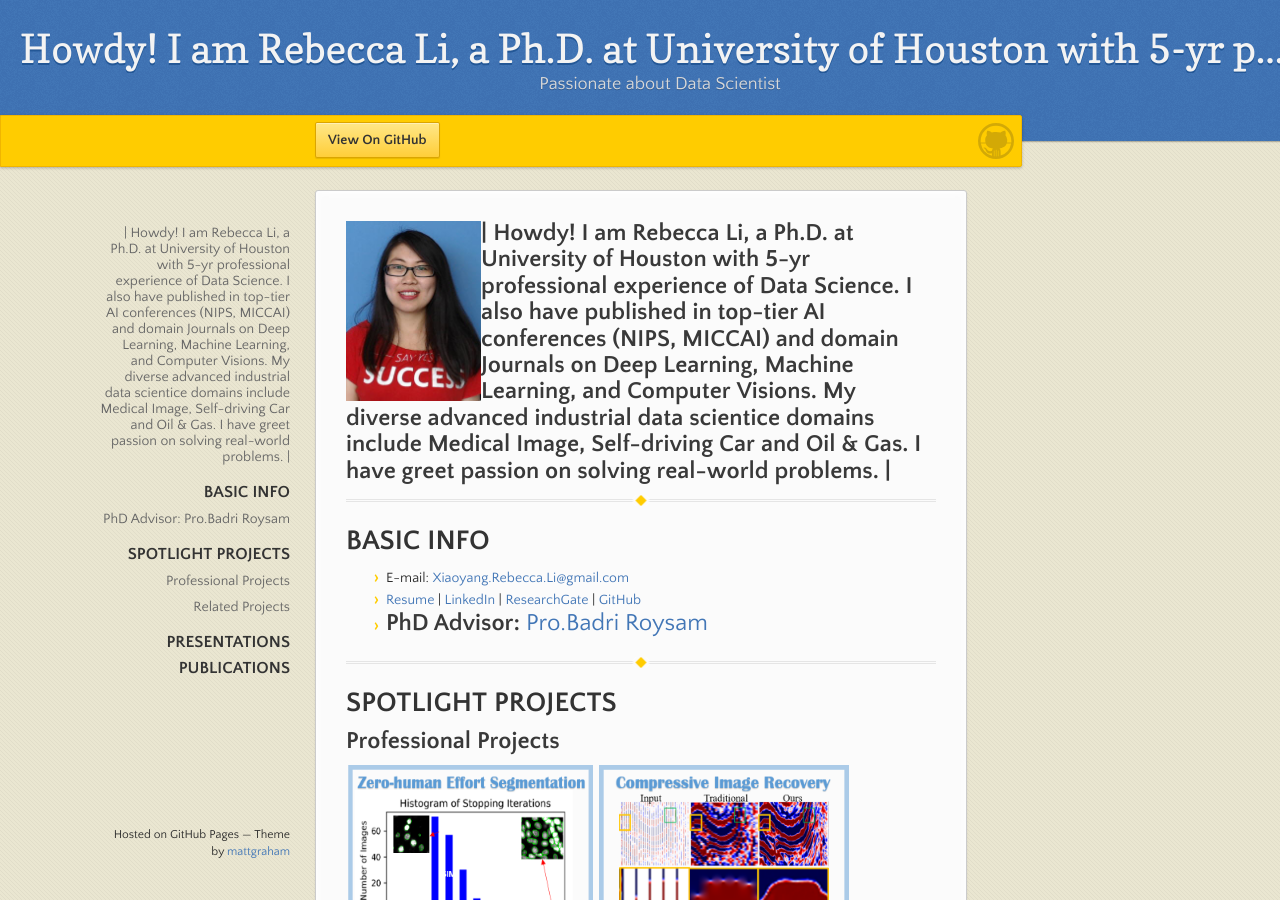
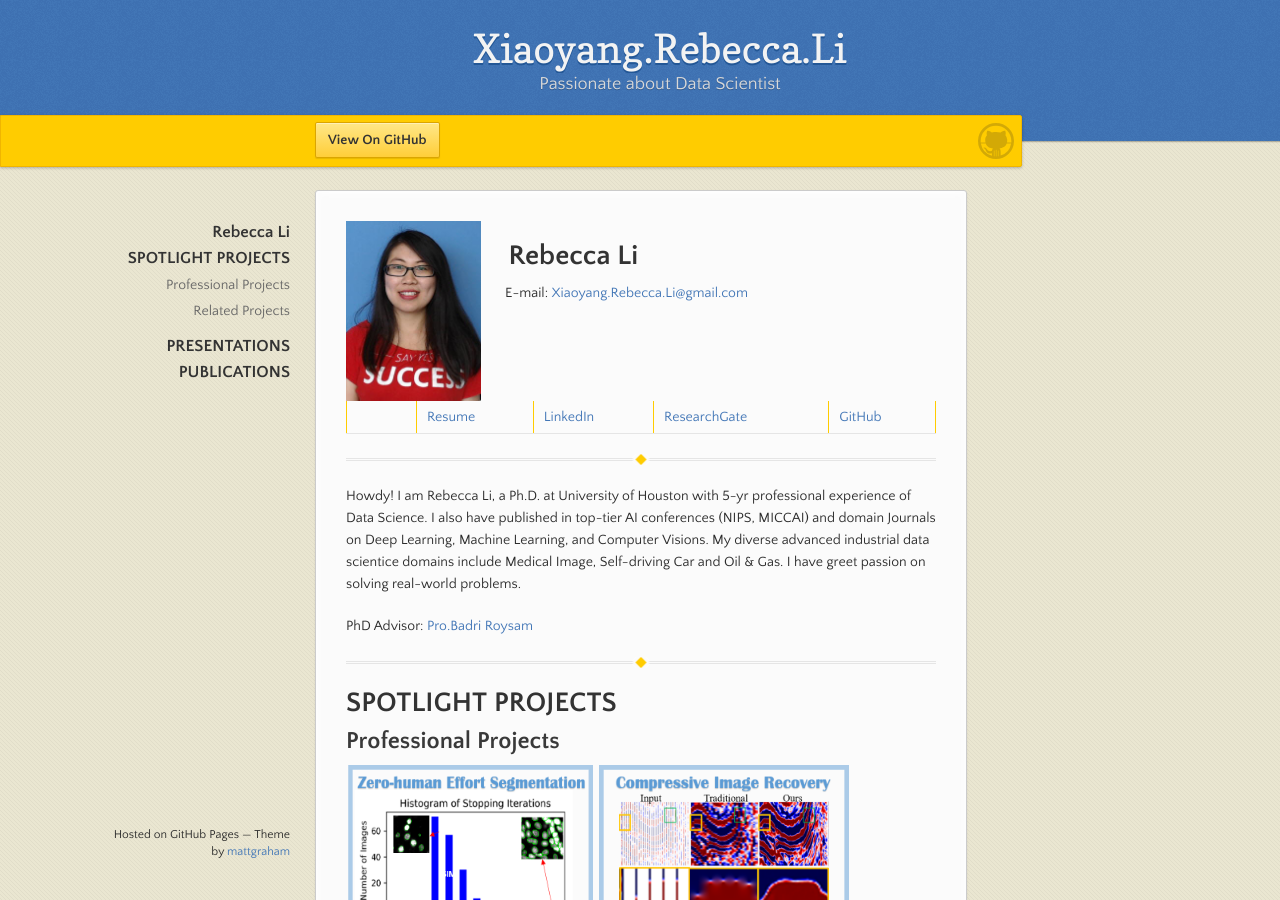
Before and after one commit to Xiaoyang-Rebecca/xiaoyang-rebecca.github.io, a Jekyll site: the page built from index.md, in a window 1280 px wide and 900 px high. Built offline with Jekyll 4.4.1, drawn with Linux system fonts in a browser that asks for light colours; our own code applies the rules of GitHub Pages for plain Markdown files; some of the changed lines change nothing that is shown.

Commit message:
theme merge

```diff
--- a/index.md
+++ b/index.md
@@ -1,14 +1,16 @@
-| <img align="left" height="180" src="./figures/Rebeccca li.jpg">   Howdy! I am Rebecca Li, a Ph.D. at University of Houston with 5-yr professional experience of Data Science. I also have published in top-tier AI conferences (NIPS, MICCAI) and domain Journals on Deep Learning, Machine Learning, and Computer Visions. My diverse advanced industrial data scientice domains include Medical Image, Self-driving Car and Oil & Gas. I have greet passion on solving real-world problems. |
---
+<img style="float: left;" height="180"  src="./figures/Rebeccca li.jpg">
+
+# &nbsp;&nbsp;&nbsp;&nbsp;Rebecca Li
+
+&nbsp;&nbsp;&nbsp;&nbsp;&nbsp;&nbsp;  E-mail:   [Xiaoyang.Rebecca.Li@gmail.com](Xiaoyang.Rebecca.Li@gmail.com)
+
+&nbsp;&nbsp;&nbsp;&nbsp;&nbsp;&nbsp; | [Resume](https://drive.google.com/file/d/1GApBS2kuk6vfx0mnKjPG59URymvI3xze/view)  |  [LinkedIn](http://linkedin.com/in/xiaoyang-rebecca-li) |  [ ResearchGate](http://researchgate.net/profile/Xiaoyang_Li14) |  [ GitHub](http://github.com/Xiaoyang-Rebecca )  |
 
 
---------------
-# BASIC INFO
-- E-mail:   [Xiaoyang.Rebecca.Li@gmail.com](Xiaoyang.Rebecca.Li@gmail.com)
-- [Resume](https://drive.google.com/file/d/1GApBS2kuk6vfx0mnKjPG59URymvI3xze/view) \|  [LinkedIn](http://linkedin.com/in/xiaoyang-rebecca-li) \| [ ResearchGate](http://researchgate.net/profile/Xiaoyang_Li14) \| [ GitHub](http://github.com/Xiaoyang-Rebecca )
-- PhD Advisor: [Pro.Badri Roysam](http://www.ee.uh.edu/faculty/roysam)
---
+---
+Howdy! I am Rebecca Li, a Ph.D. at University of Houston with 5-yr professional experience of Data Science. I also have published in top-tier AI conferences (NIPS, MICCAI) and domain Journals on Deep Learning, Machine Learning, and Computer Visions. My diverse advanced industrial data scientice domains include Medical Image, Self-driving Car and Oil & Gas. I have greet passion on solving real-world problems.
 
+PhD Advisor: [Pro.Badri Roysam](http://www.ee.uh.edu/faculty/roysam)
 
 --------------
 # SPOTLIGHT PROJECTS
```
